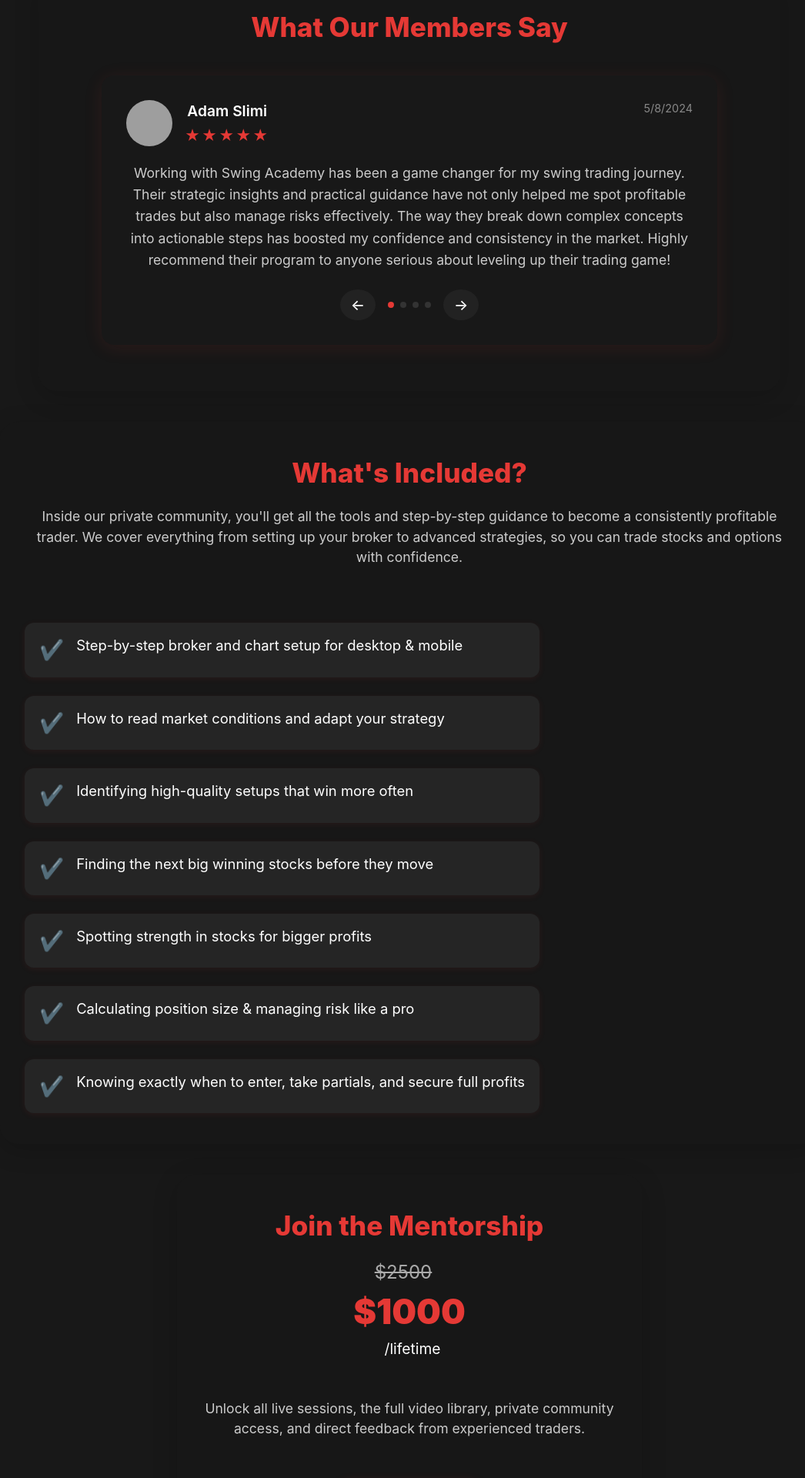
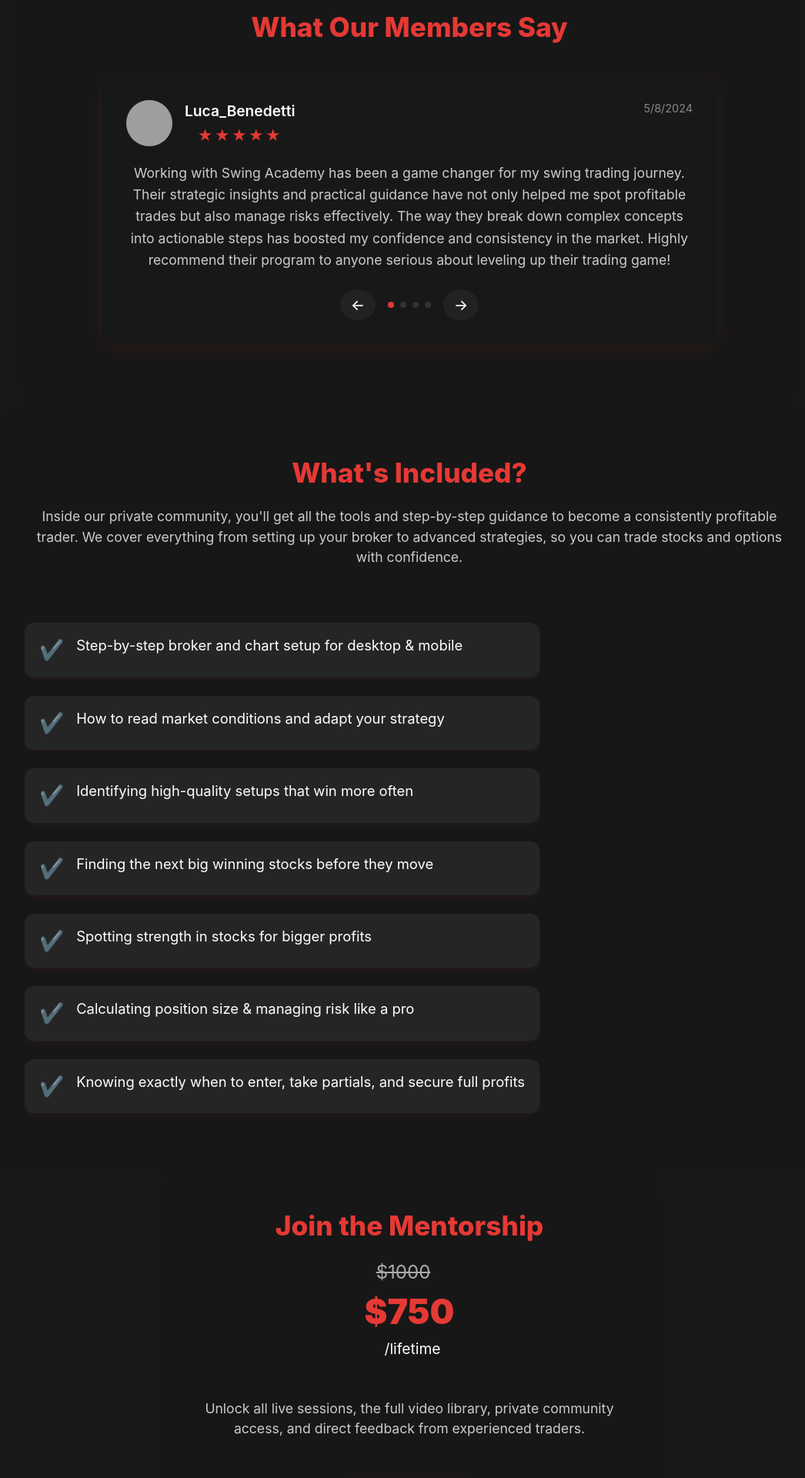
Before and after one commit to Shubski5/Swing-Academy, a React (Vite) app: page / in a window 1280 px wide. Shown: the part 840-2760 px from the top of the page at 77% size, without its empty margins (108-1154 px from the left). Built offline with nearby package versions, Linux system fonts and the light colour scheme; grey boxes are pictures that could not be loaded.

Commit message:
Update review names and pricing: Changed review names to Luca_Benedetti, Diego Morales, AndreiIonescu2004, Sven. Updated pricing from / to /. Updated checkout link to new Whop plan.

```diff
--- a/src/App.tsx
+++ b/src/App.tsx
@@ -57,15 +57,15 @@ const App: React.FC = () => {
             <section id="payment-section" className="card-section" style={{ maxWidth: 540, textAlign: 'center', marginTop: 0, marginBottom: '2.5rem', paddingTop: '2.5rem', paddingBottom: '2.5rem' }}>
                 <h2>Join the Mentorship</h2>
                 <div className="price-section">
-                    <span className="old-price">$2500</span>
-                    <span className="new-price">$1000</span>
+                    <span className="old-price">$1000</span>
+                    <span className="new-price">$750</span>
                     <span className="price-label">/lifetime</span>
                 </div>
                 <p style={{ color: '#ccc', fontSize: '1.1rem', marginBottom: 24 }}>
                     Unlock all live sessions, the full video library, private community access, and direct feedback from experienced traders.
                 </p>
                 <a
-                    href="https://whop.com/checkout/plan_lN3SYEGRthyHI?d2c=true"
+                    href="https://whop.com/checkout/plan_JxIi1oDiB8GiS?d2c=true"
                     target="_blank"
                     rel="noopener noreferrer"
                     className="header-btn"
--- a/src/components/Reviews.tsx
+++ b/src/components/Reviews.tsx
@@ -12,7 +12,7 @@ interface Review {
 const reviews: Review[] = [
     {
         id: 1,
-        name: "Adam Slimi",
+        name: "Luca_Benedetti",
         rating: 5,
         comment: "Working with Swing Academy has been a game changer for my swing trading journey. Their strategic insights and practical guidance have not only helped me spot profitable trades but also manage risks effectively. The way they break down complex concepts into actionable steps has boosted my confidence and consistency in the market. Highly recommend their program to anyone serious about leveling up their trading game!",
         date: "2024-05-08",
@@ -20,7 +20,7 @@ const reviews: Review[] = [
     },
     {
         id: 2,
-        name: "Sandy Dandamundi",
+        name: "Diego Morales",
         rating: 5,
         comment: "Not gon lie I was tryna day trade and just burning cash. Shub showed me how to chill and wait for real setups, now I actually feel in control of my trades. This mentorship hittin different, changed my whole mindset.",
         date: "2024-05-08",
@@ -28,7 +28,7 @@ const reviews: Review[] = [
     },
     {
         id: 3,
-        name: "Pratham Vhorah",
+        name: "AndreiIonescu2004",
         rating: 5,
         comment: "Didn't even know what swing trading was a couple months ago now I got a lil watchlist, I'm setting alerts, and I actually feel like a real trader. The calls, the guidance, everything's locked in.",
         date: "2024-05-10",
@@ -36,7 +36,7 @@ const reviews: Review[] = [
     },
     {
         id: 4,
-        name: "Mawuli Otoo",
+        name: "Sven",
         rating: 5,
         comment: "I used to be deep in day trading, grinding charts all day, stressed, overtrading, barely breaking even. Ever since I switched to swing trading with the Academy, I'm makin cleaner plays, actually sleeping at night 😂 . Less trades, more profit.",
         date: "2024-05-09",
```
